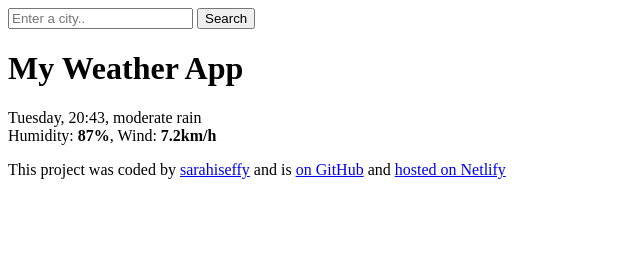
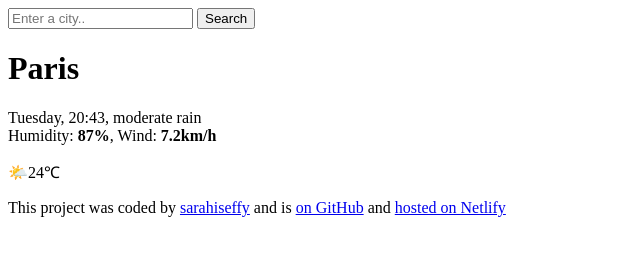
Before and after one commit to sarahiseffy/sarahiseffy-weather-app, a plain HTML site: page index.html in a window 1280 px wide. Shown: the whole page, without its empty margins (0-640 px from the left). Drawn offline with Linux system fonts and the light colour scheme.

Commit message:
added div elements

```diff
--- a/index.html
+++ b/index.html
@@ -15,11 +15,18 @@
         </form>
     </header>
     <main>
-        <h1>My Weather App</h1>
-<p>
-        Tuesday, 20:43, moderate rain <br />
-        Humidity: <strong>87%</strong>, Wind: <strong>7.2km/h</strong>
-</p>
+        <div>
+
+            <h1>Paris</h1>
+            <p>
+                Tuesday, 20:43, moderate rain <br />
+                Humidity: <strong>87%</strong>, Wind: <strong>7.2km/h</strong>
+            </p>
+        </div>
+        <div>
+
+            🌤️24℃
+        </div>
     </main>
     <footer>
 
```
